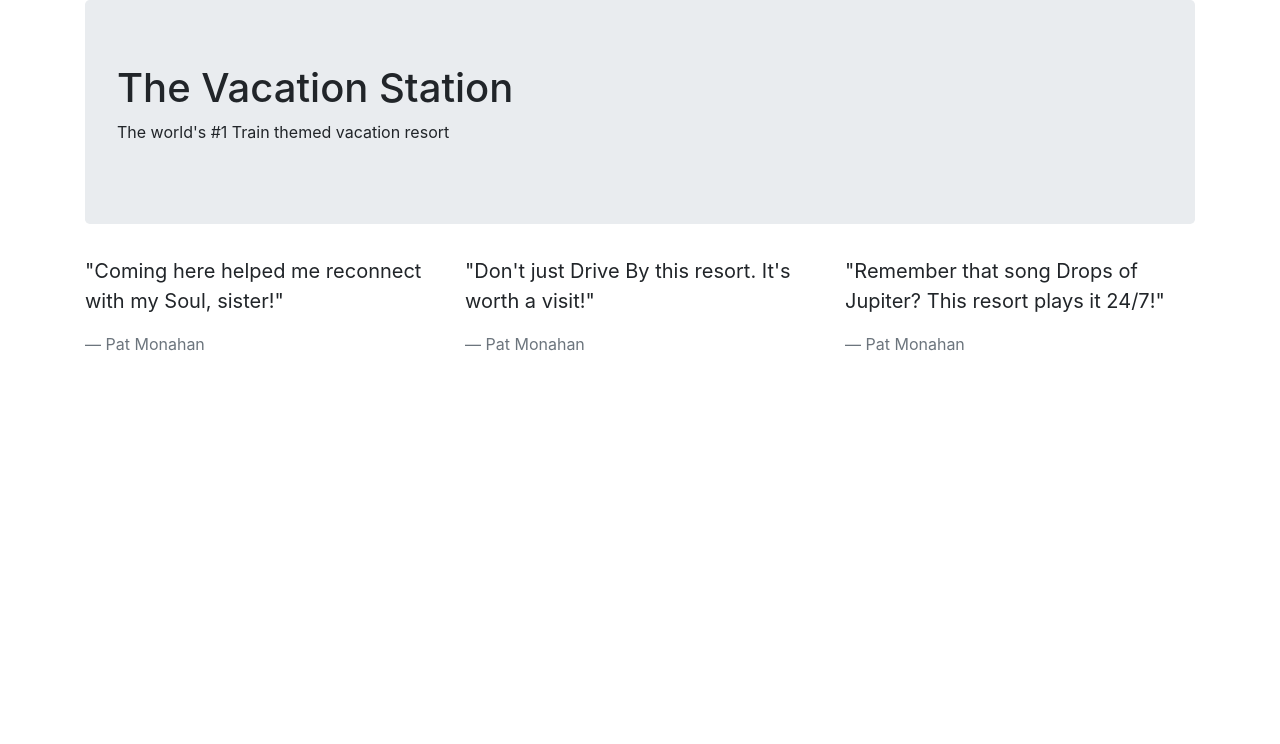
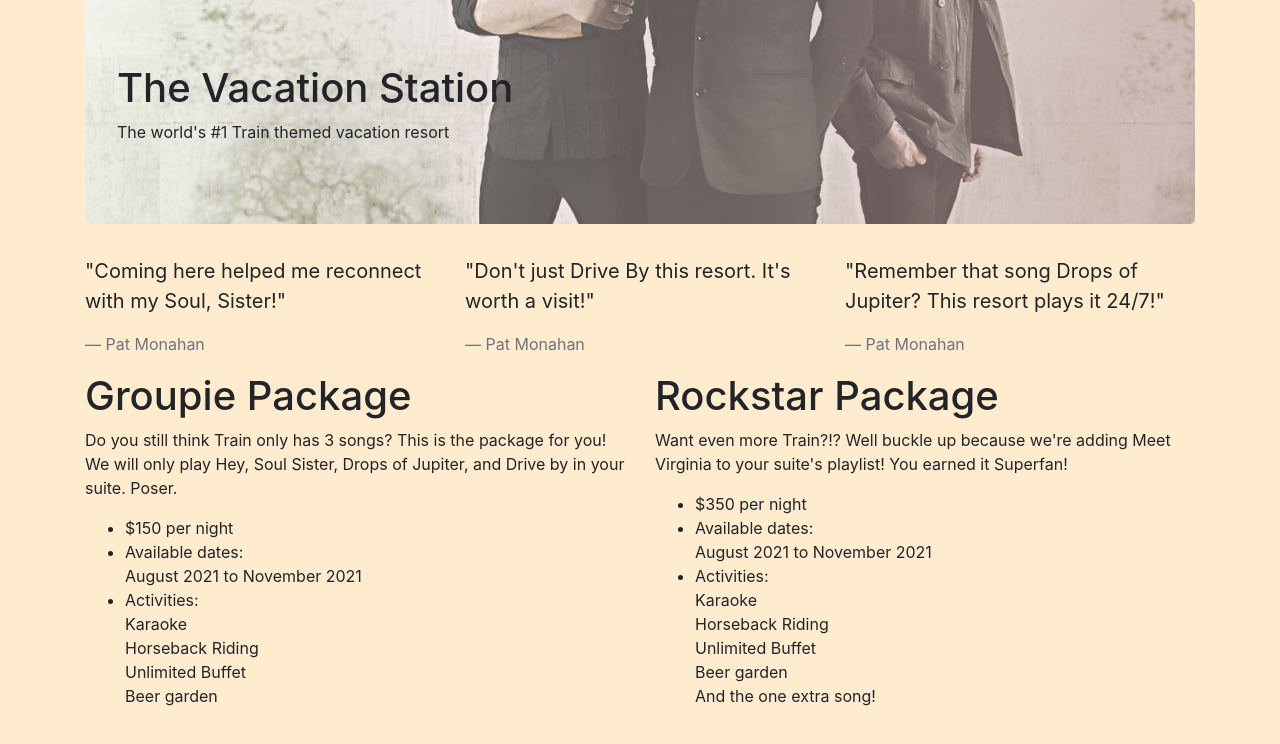
Before and after one commit to Singleballtheory/Vacation-site, a plain HTML site: page index.html in a window 1280 px wide. Drawn offline with Linux system fonts and the light colour scheme.

Commit message:
Add jumbotron background image and css styling
Co-authored-by: chynnalew <chynnalew@yahoo.com>

```diff
--- a/css/styles.css
+++ b/css/styles.css
@@ -0,0 +1,8 @@
+body {
+  background-color: blanchedalmond;
+}
+
+.jumbotron {
+  background-image: linear-gradient(to right, rgba(255,255,255,0.3) 0%,rgba(189, 158, 158, 0.616) 100%), url(../img/train.jpg);
+  background-position: bottom;
+}
--- a/index.html
+++ b/index.html
@@ -14,7 +14,7 @@
     <div class="row">
       <div class="col-4">
         <blockquote class="blockquote">
-        <p>"Coming here helped me reconnect with my Soul, sister!"</p>
+        <p>"Coming here helped me reconnect with my Soul, Sister!"</p>
         <footer class="blockquote-footer">Pat Monahan</footer>
         </blockquote>
       </div>
@@ -29,7 +29,29 @@
         <p>"Remember that song Drops of Jupiter? This resort plays it 24/7!"</p>
         <footer class="blockquote-footer">Pat Monahan</footer>
       </blockquote>
+      </div>
     </div>
+    <div class="row">
+      <div class="col-6">
+        <h1>Groupie Package</h1>
+        <p>Do you still think Train only has 3 songs? This is the package for you! We will only play Hey, Soul Sister, Drops of Jupiter, and Drive by in your suite. Poser.</p>
+        <ul>
+          <li>$150 per night</li>
+          <li>Available dates:<br>  August 2021 to November 2021</li>
+          <li>Activities:<br>Karaoke<br>Horseback Riding<br>Unlimited Buffet<br>Beer garden<br></li>
+        </ul>
+      </div>
+      <div class="col-6">
+        <h1>Rockstar Package</h1>
+        <p>Want even more Train?!? Well buckle up because we're adding Meet Virginia to your suite's playlist! You earned it Superfan!</p>
+        <ul>
+          <li>$350 per night</li>
+          <li>Available dates:<br>  August 2021 to November 2021</li>
+          <li>Activities:<br>Karaoke<br>Horseback Riding<br>Unlimited Buffet<br>Beer garden<br>And the one extra song!</li>
+        </ul>
+      </div>
+    </div>
+
   </div>
 </body>
 </html>
```
Also changed, not shown: img/train.jpg (added).
